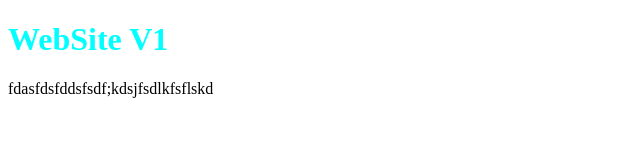
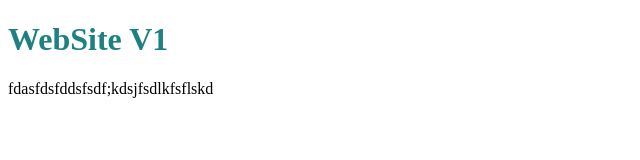
Before and after one commit to Nirajthote07/jenkinsRepo, a plain HTML site: page index.html in a window 1280 px wide. Shown: the whole page, without its empty margins (0-640 px from the left). Drawn offline with Linux system fonts and the light colour scheme.

Commit message:
first commit

```diff
--- a/index.html
+++ b/index.html
@@ -6,7 +6,7 @@
   <title>WebSite V1</title>
 </head>
 <body>
-  <h1 style="color:aqua;">WebSite V1</h1>
+  <h1 style="color:rgb(30, 129, 129);">WebSite V1</h1>
   <p>fdasfdsfddsfsdf;kdsjfsdlkfsflskd</p>
 </body>
 </html>
```
